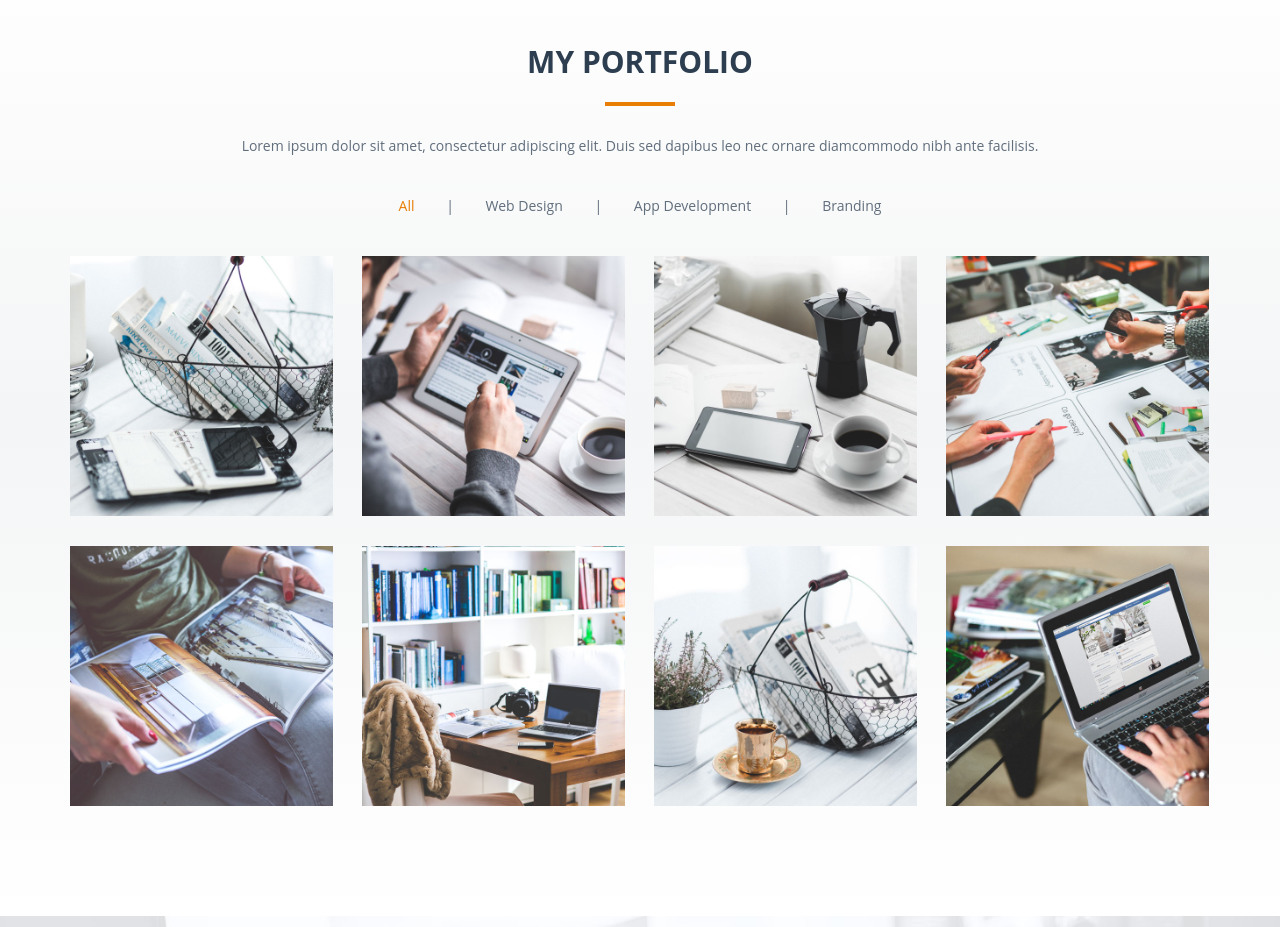
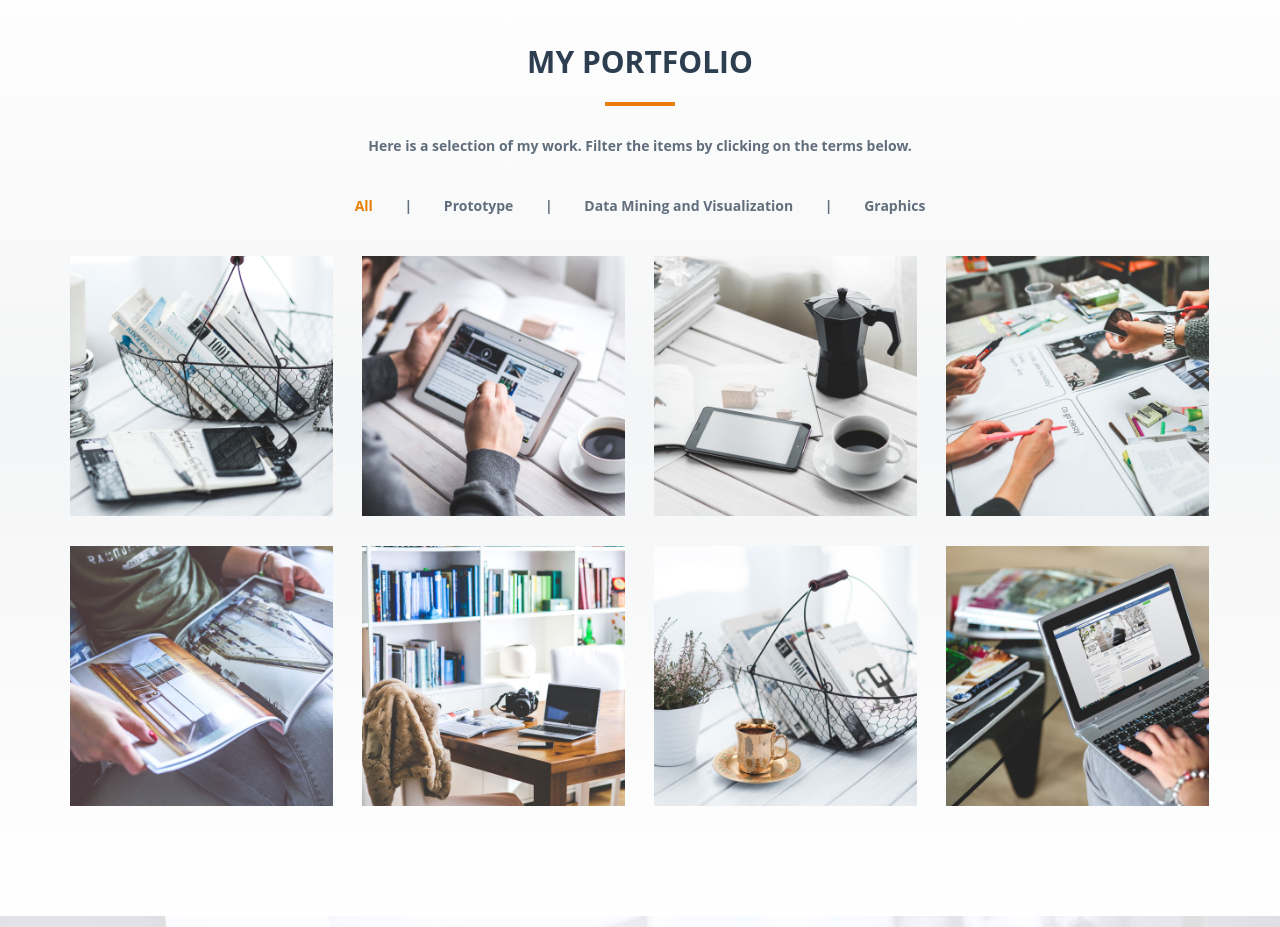
Before and after one commit to knights207210/knights207210.github.io, a plain HTML site: page index.html in a window 1280 px wide. Shown: the part 1720-2647 px from the top of the page. Drawn offline with Linux system fonts and the light colour scheme; a web font is replaced by a local one.

Commit message:
portfolio

```diff
--- a/index.html
+++ b/index.html
@@ -135,16 +135,16 @@
       <h2>My Portfolio</h2>
       <hr>
       <div class="clearfix"></div>
-      <p>Lorem ipsum dolor sit amet, consectetur adipiscing elit. Duis sed dapibus leo nec ornare diamcommodo nibh ante facilisis.</p>
+      <strong><p>Here is a selection of my work. Filter the items by clicking on the terms below.</p></strong>
     </div>
     <div class="categories">
       <ul class="cat">
         <li>
           <ol class="type">
-            <li><a href="#" data-filter="*" class="active">All</a></li>
-            <li><a href="#" data-filter=".web">Web Design</a></li>
-            <li><a href="#" data-filter=".app">App Development</a></li>
-            <li><a href="#" data-filter=".branding">Branding</a></li>
+            <strong><li><a href="#" data-filter="*" class="active">All</a></li>
+            <li><a href="#" data-filter=".web">Prototype</a></li>
+            <li><a href="#" data-filter=".app">Data Mining and Visualization</a></li>
+            <li><a href="#" data-filter=".branding">Graphics</a></li></strong>
           </ol>
         </li>
       </ul>
```
